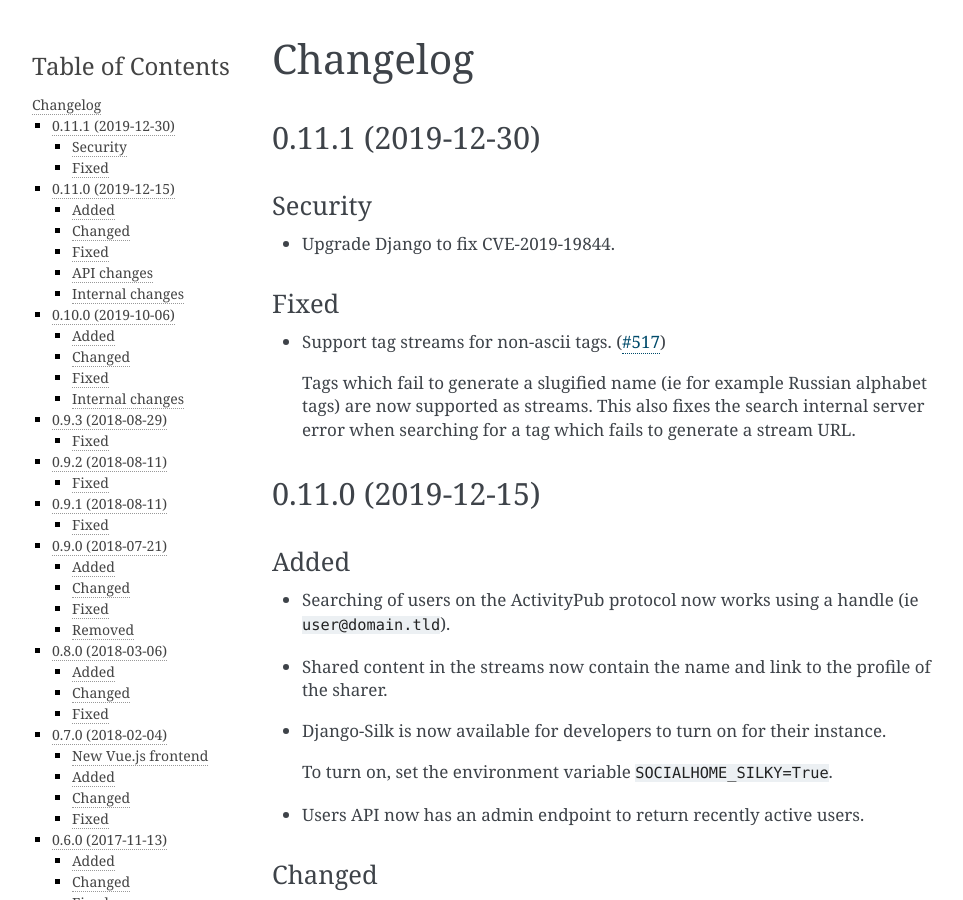
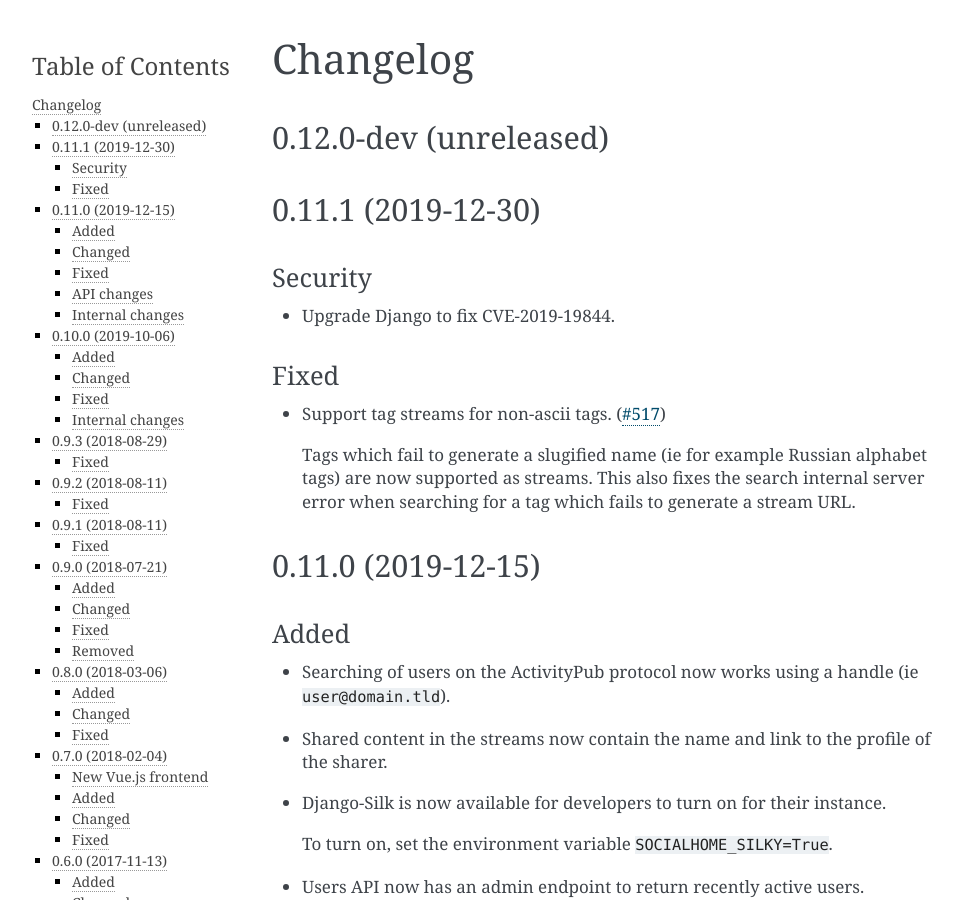
Before and after one commit to jaywink/socialhome, a Sphinx documentation site: the page built from docs/changelog.rst, in a window 1280 px wide and 900 px high. Shown: the whole window, without its empty margins (148-1111 px from the left). Built offline with Sphinx 7.4.7, drawn with Linux system fonts in a browser that asks for light colours.

Commit message:
Back to dev cycle

```diff
--- a/docs/changelog.rst
+++ b/docs/changelog.rst
@@ -2,6 +2,9 @@
 
 Changelog
 =========
+
+0.12.0-dev (unreleased)
+-----------------------
 
 0.11.1 (2019-12-30)
 -------------------
--- a/docs/conf.py
+++ b/docs/conf.py
@@ -1,6 +1,6 @@
 #!/usr/bin/env python3
 # -*- coding: utf-8 -*-
-__version__ = "0.11.1"
+__version__ = "0.12.0-dev"
 
 # Federation documentation build configuration file, created by
 # sphinx-quickstart on Sun Oct  2 12:42:19 2016.
--- a/socialhome/__init__.py
+++ b/socialhome/__init__.py
@@ -1,5 +1,5 @@
 # -*- coding: utf-8 -*-
-__version__ = "0.11.1"
+__version__ = "0.12.0-dev"
 __version_info__ = tuple([int(num) if num.isdigit() else num for num in __version__.replace("-", ".", 1).split(".")])
 
 default_app_config = "socialhome.apps.SocialhomeConfig"
```
